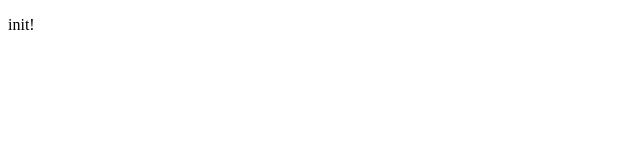
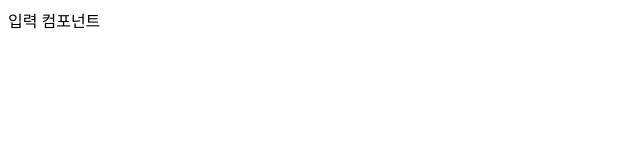
Before and after one commit to nincoding/simple-todo, a React (Vite) app: page / in a window 1280 px wide. Shown: the top 160 px of the page, without its empty margins (0-640 px from the left). Built offline with nearby package versions, Linux system fonts and the light colour scheme.

Commit message:
:sparkles: feat: todo 아이템 입력 필드 컴포넌트 생성

```diff
--- a/src/App.jsx
+++ b/src/App.jsx
@@ -1,11 +1,10 @@
-import { useState } from 'react';
+import TodoItemInputField from "./components/TodoItemInputField";
 
 function App() {
-  const [count, setCount] = useState(0)
 
   return (
     <div className="App">
-      <p>init!</p>
+      <TodoItemInputField />
     </div>
   )
 }
--- /dev/null
+++ b/src/components/TodoItemInputField.jsx
@@ -0,0 +1,7 @@
+const TodoItemInputField = () => {
+  return (
+    <div>입력 컴포넌트</div>
+  )
+};
+
+export default TodoItemInputField;
```
Also changed, not shown: 1 other file (tests, documents, lock files or other folders).
